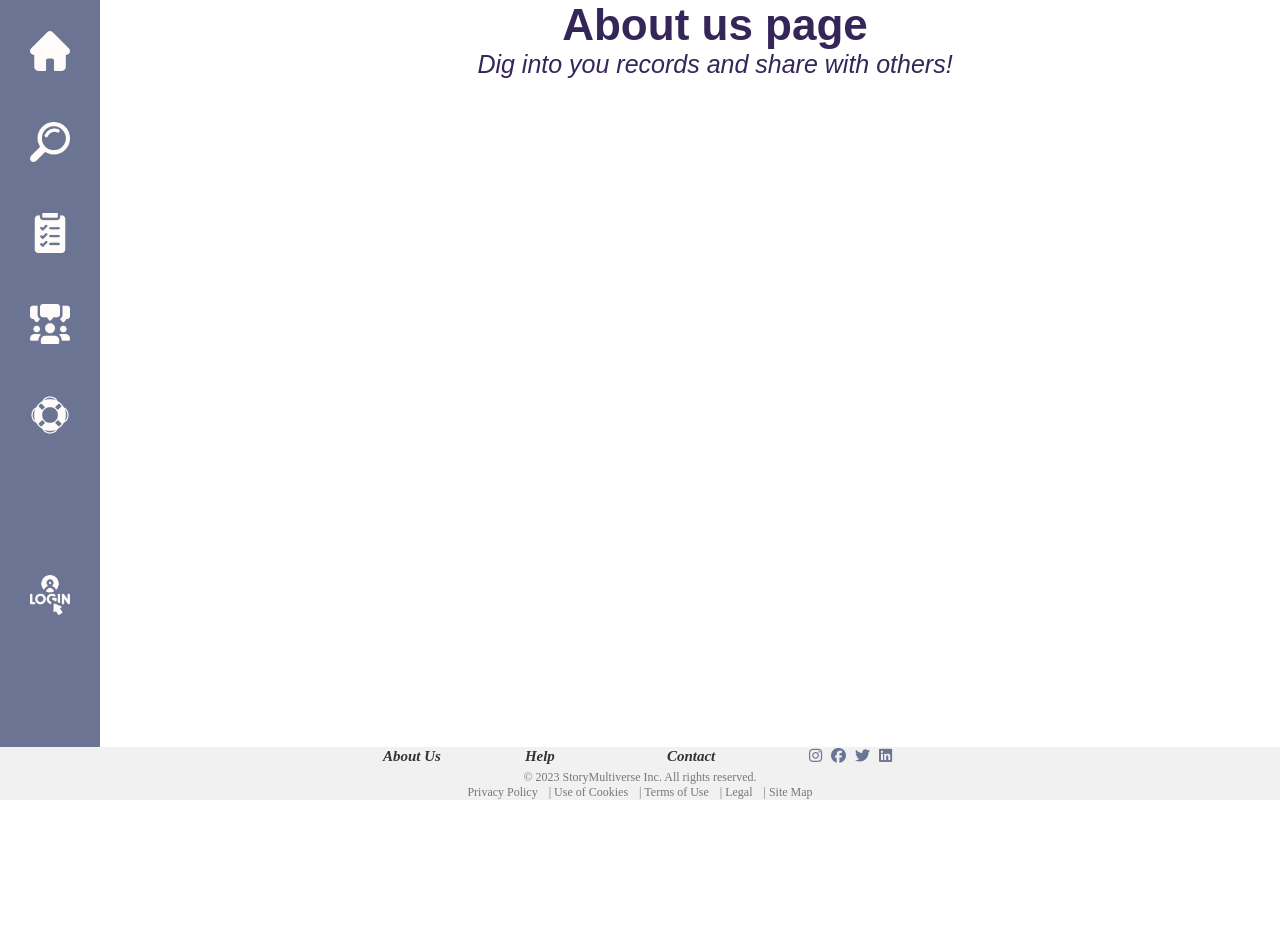
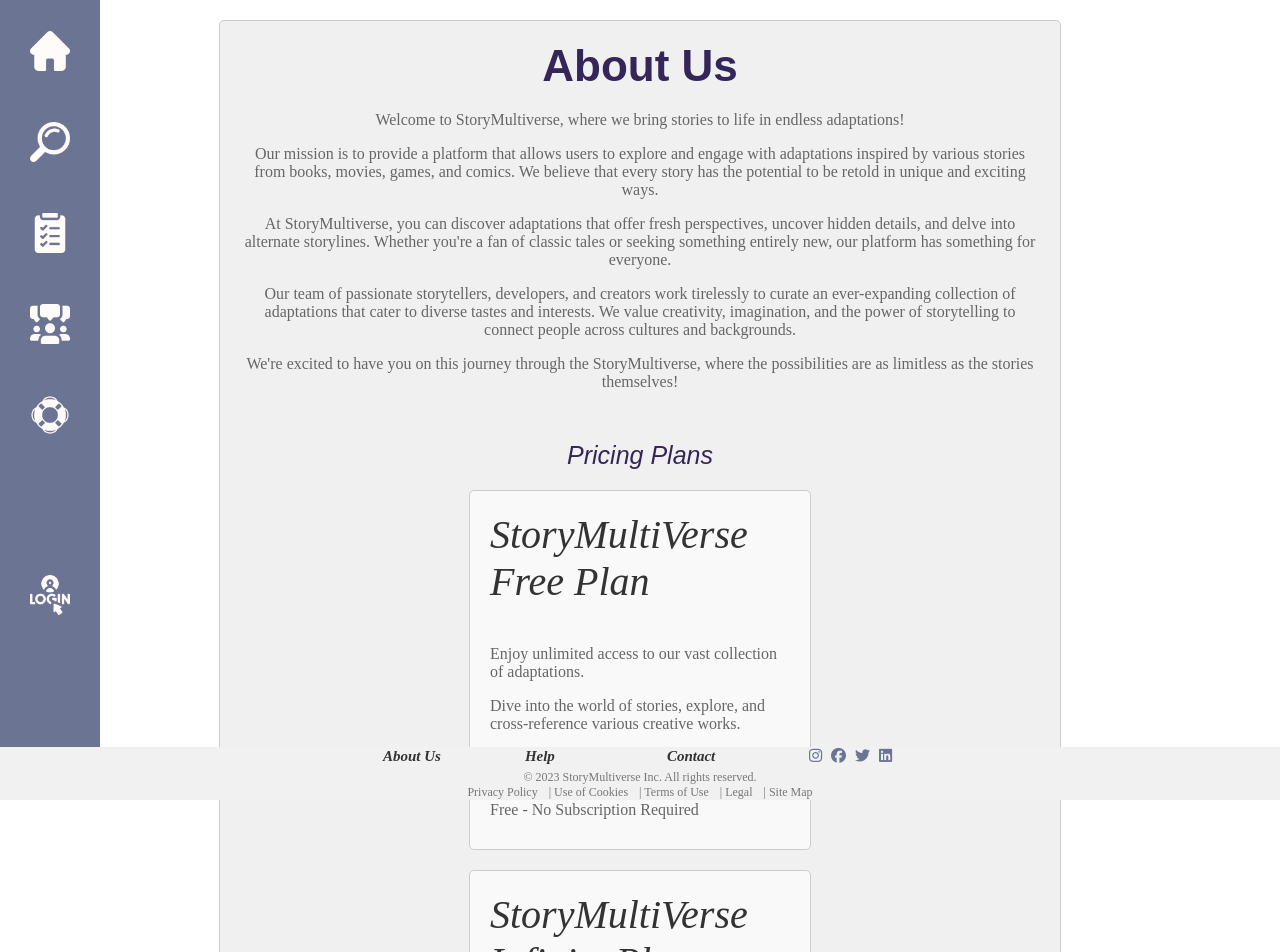
Before and after one commit to Aiia22/Storymultiverse, a React app in the folder frontend/: page /about-us in a window 1280 px wide. Shown: the top 952 px of the page. Before the commit the page ends 800 px from the top, so only its background shows below. Built offline with nearby package versions, Linux system fonts and the light colour scheme.

Commit message:
About Us Page implemented

```diff
--- /dev/null
+++ b/frontend/src/components/AboutUSComponent.js
@@ -0,0 +1,49 @@
+import React from 'react';
+
+const AboutUs = () => {
+    return (
+        <div className="about-us">
+            <h1>About Us</h1>
+            <p>Welcome to StoryMultiverse, where we bring stories to life in endless adaptations!</p>
+            <p>Our mission is to provide a platform that allows users to explore and engage with adaptations inspired by various stories from books, movies, games, and comics. We believe that every story has the potential to be retold in unique and exciting ways.</p>
+            <p>At StoryMultiverse, you can discover adaptations that offer fresh perspectives, uncover hidden details, and delve into alternate storylines. Whether you're a fan of classic tales or seeking something entirely new, our platform has something for everyone.</p>
+            <p>Our team of passionate storytellers, developers, and creators work tirelessly to curate an ever-expanding collection of adaptations that cater to diverse tastes and interests. We value creativity, imagination, and the power of storytelling to connect people across cultures and backgrounds.</p>
+            <p>We're excited to have you on this journey through the StoryMultiverse, where the possibilities are as limitless as the stories themselves!</p>
+
+            {/* Pricing Plans Section */}
+            <div className="pricing-plans">
+                <h2>Pricing Plans</h2>
+                <div className="plan">
+                    <h3>StoryMultiVerse Free Plan</h3>
+                    <p>Enjoy unlimited access to our vast collection of adaptations.</p>
+                    <p>Dive into the world of stories, explore, and cross-reference various creative works.</p>
+                    <p>Connect with our passionate community and share your thoughts and discoveries.</p>
+                    <p>Free - No Subscription Required</p>
+                </div>
+                <div className="plan">
+                    <h3>StoryMultiVerse Infinity Plan</h3>
+                    <p>Unlock the full potential of Storyverse with our Infinity offering.</p>
+                    <p>Dive into the world of stories, explore, and cross-reference various creative works.</p>
+                    <p>Connect with our passionate community and share your thoughts and discoveries.</p>
+                    <p>Gain exclusive benefits, including access to free e-books, discounts with our partner platforms, and enhanced personalized recommendations.</p>
+                    <p>Immerse yourself in a seamless and ad-free experience.</p>
+                    <p>Embrace the joy of unlimited exploration and indulge in the vast tapestry of adaptations.</p>
+                    <p>€9.99/Month</p>
+                </div>
+                <div className="plan">
+                    <h3>StoryMultiVerse Infinity & Beyond Plan</h3>
+                    <p>Unlock the full potential of Storyverse with our Infinity offering.</p>
+                    <p>Dive into the world of stories, explore, and cross-reference various creative works.</p>
+                    <p>Connect with our passionate community and share your thoughts and discoveries.</p>
+                    <p>Gain exclusive benefits, including access to free e-books, discounts with our partner platforms, and enhanced personalized recommendations.</p>
+                    <p>Immerse yourself in a seamless and ad-free experience.</p>
+                    <p>Embrace the joy of unlimited exploration and indulge in the vast tapestry of adaptations.</p>
+                    <p>Early Acess to new adaptaions</p>
+                    <p>€12.99/Month</p>
+                </div>
+            </div>
+        </div>
+    );
+};
+
+export default AboutUs;
--- a/frontend/src/pages/AboutUs.js
+++ b/frontend/src/pages/AboutUs.js
@@ -1,19 +1,18 @@
+//******* Import component(s) *******/
 import React from "react";
-
-//******* Import component(s) *******/
+import AboutUsComponent from "../components/AboutUSComponent";
 import FooterComponent from "../components/FooterComponent";
 import Navbar from "../components/NavBar";
 
 //******* Import style logic *******/
-//Here
+import "../styles/CSS/aboutUs.css"; // Import the CSS file for styling
 
 export default function AboutUs() {
   return (
     <div>
       <Navbar />
+      <AboutUsComponent />
       <div className="container">
-        <h1>About us page </h1>
-        <h2>Dig into you records and share with others!</h2>
       </div>
       <FooterComponent />
     </div>
--- a/frontend/src/pages/Contact.js
+++ b/frontend/src/pages/Contact.js
@@ -15,7 +15,6 @@ export default function Contact() {
       <Navbar />
       <div className="container">
         <h1>Contact page </h1>
-        <h2>Dig into your records and share with others!</h2>
       </div>
       <ContactUs />
       <FooterComponent />
--- /dev/null
+++ b/frontend/src/styles/CSS/aboutUs.css
@@ -0,0 +1,51 @@
+/* Styles for the About Us page */
+
+.about-us {
+    text-align: center;
+    padding: 20px;
+    background-color: #f0f0f0; /* Light gray background color */
+    border: 1px solid #ccc; /* Border around the about us div */
+    border-radius: 5px; /* Rounded corners */
+    margin: 20px auto; /* Center the about us div on the page */
+    max-width: 800px; /* Limit the maximum width of the about us div */
+}
+
+.about-us h1 {
+    margin-bottom: 20px;
+}
+
+.about-us p {
+    margin-bottom: 10px;
+    color: #666;
+}
+
+/* Styling for the Pricing Plans section */
+
+.pricing-plans {
+    text-align: center;
+    padding-top: 40px; /* Add spacing from the previous content */
+}
+
+.pricing-plans h2 {
+    margin-bottom: 20px;
+}
+
+.plan {
+    width: calc(300px); /* Each plan takes up one-third of the container */
+    padding: 20px;
+    margin: 0 auto 20px; /* Center plans vertically and add bottom margin */
+    border: 1px solid #ccc;
+    border-radius: 5px;
+    background-color: #f9f9f9;
+    text-align: left; /* Align plan contents to the left */
+}
+
+.plan h3 {
+    margin-top: 0;
+    color: #333;
+}
+
+.plan p {
+    margin-bottom: 10px;
+    color: #666;
+}
```
Also changed, not shown: 1 other file (tests, documents, lock files or other folders).
